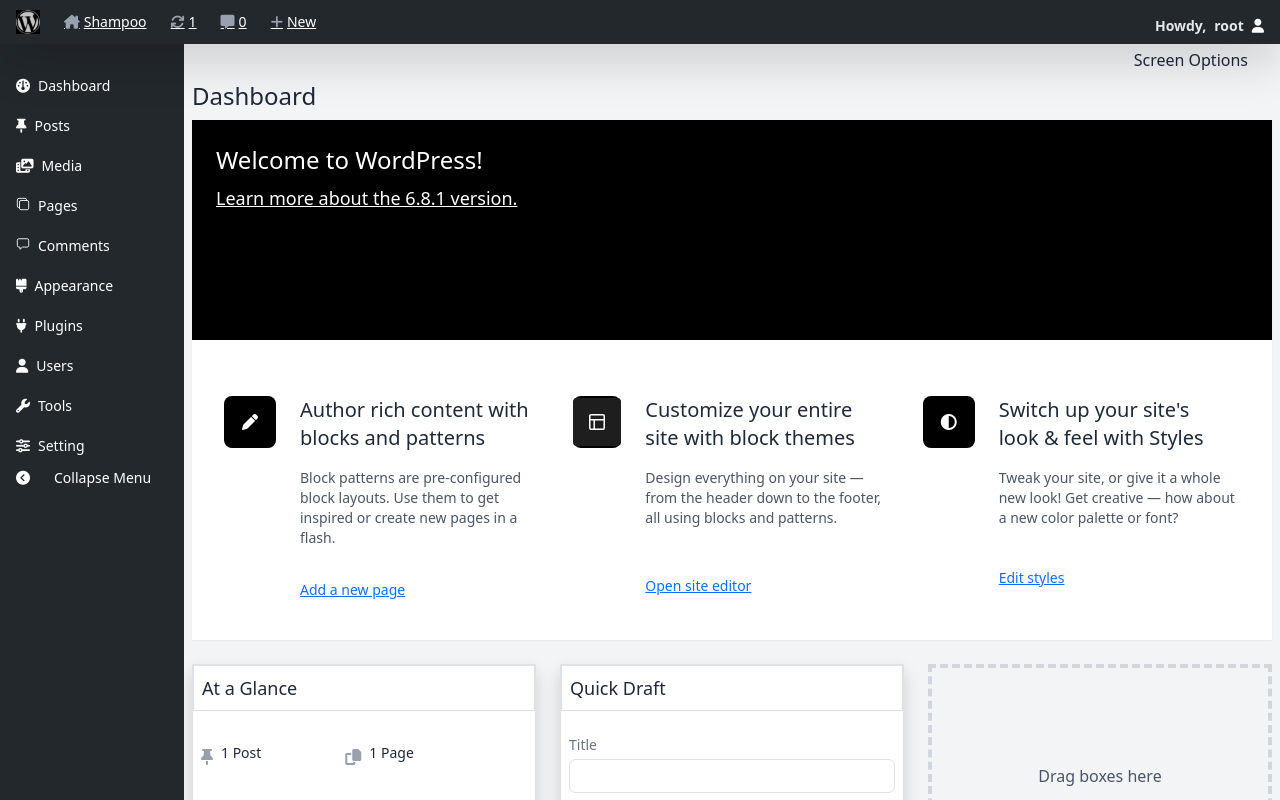
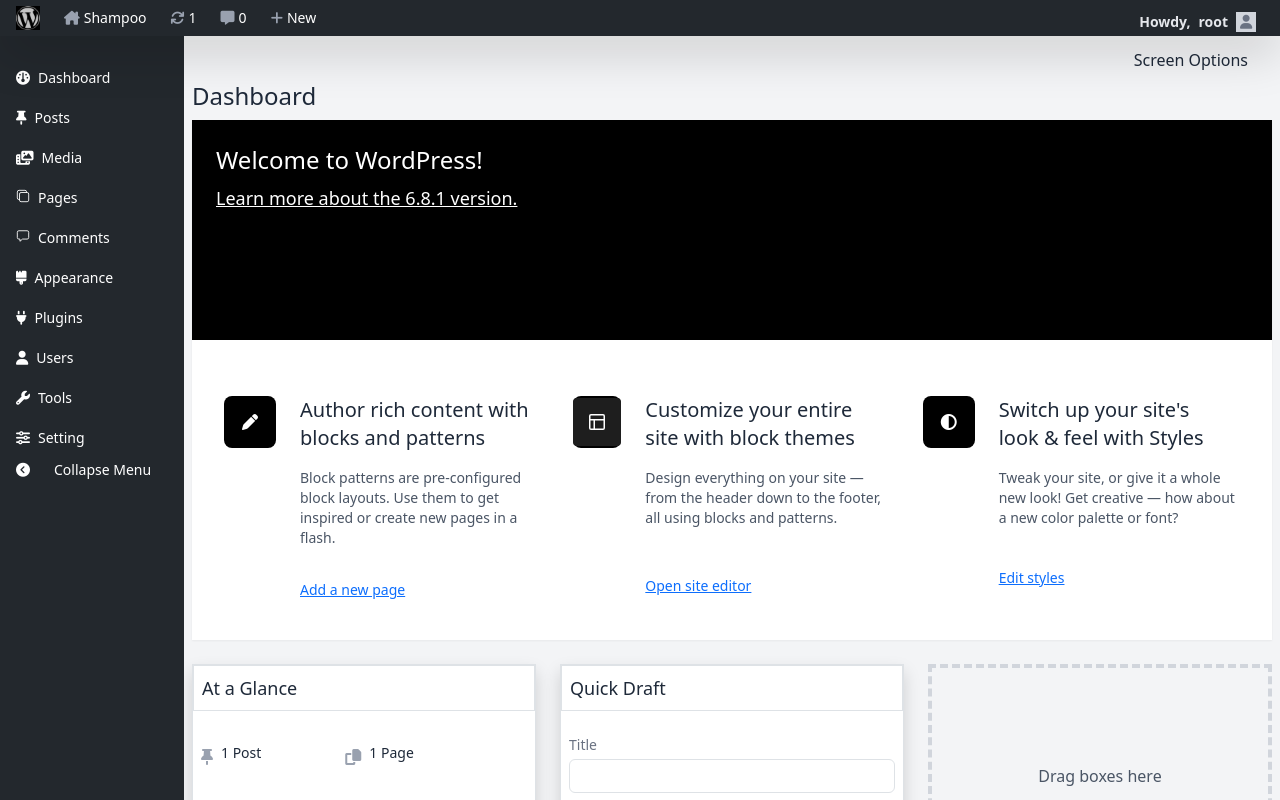
Before and after one commit to VANSHITAWEBEARL/ADMIN-PANAL, a React (Vite) app: page / in a window 1280 px wide. Shown: the top 800 px of the page. Built offline with nearby package versions, Linux system fonts and the light colour scheme.

Commit message:
Fix path to Home.jsx

```diff
--- a/src/Header.jsx
+++ b/src/Header.jsx
@@ -1,10 +1,26 @@
 import React from 'react';
 import { Link } from 'react-router-dom'; // Correct router for web apps
 import logo from './assets/583.jpeg';
+import avatar from './assets/identicon.png'; // Add this import
 
 const Header = () => {
+  const [menuOpen, setMenuOpen] = React.useState(false);
+  const [openedByClick, setOpenedByClick] = React.useState(false);
+
+  // Optional: Close dropdown if clicked outside
+  React.useEffect(() => {
+    const handleClick = (e) => {
+      if (!e.target.closest('.user-menu')) {
+        setMenuOpen(false);
+        setOpenedByClick(false);
+      }
+    };
+    if (menuOpen) document.addEventListener('mousedown', handleClick);
+    return () => document.removeEventListener('mousedown', handleClick);
+  }, [menuOpen]);
+
   return (
-    <header className="w-full fixed top-0 left-0 right-0 z-50 bg-[#23282d] px-3 py-2 shadow-lg text-sm">
+    <header className="w-full fixed  top-0 left-0 right-0 z-50 bg-[#23282d] px-3 py-1  shadow-lg text-sm">
       <div className="flex flex-wrap items-center justify-between">
         {/* Left Section */}
         <div className="flex flex-wrap items-center gap-4">
@@ -14,25 +30,25 @@
           </div>
 
           {/* Home Link */}
-          <Link to="/" className="text-white no-underline font-medium flex items-center gap-1">
+          <Link to="/" className="text-white !no-underline font-medium flex items-center gap-1">
             <i className="fa-solid fa-house-chimney text-gray-400" aria-hidden="true"></i>
             <span>Shampoo</span>
           </Link>
 
           {/* Refresh Link */}
-          <Link to="/" className="text-white no-underline font-medium flex items-center gap-1">
+          <Link to="/" className="text-white !no-underline font-medium flex items-center gap-1">
             <i className="fa-solid fa-arrows-rotate text-gray-400" aria-hidden="true"></i>
             <span>1</span>
           </Link>
 
           {/* Comment Link */}
-          <Link to="/" className="text-white no-underline font-medium flex items-center gap-1">
+          <Link to="/" className="text-white !no-underline font-medium flex items-center gap-1">
             <i className="fa-solid fa-message text-gray-400" aria-hidden="true"></i>
             <span>0</span>
           </Link>
 
           {/* New Link */}
-          <Link to="/" className="text-white no-underline font-medium flex items-center gap-1">
+          <Link to="/" className="text-white !no-underline font-medium flex items-center gap-1">
             <i className="fa-solid fa-plus text-gray-400" aria-hidden="true"></i>
             <span>New</span>
           </Link>
@@ -40,10 +56,56 @@
 
         {/* Right Section */}
         <nav className="mt-2 sm:mt-0 flex items-center">
-          <span className="font-semibold text-gray-200 flex items-center gap-2">
-            Howdy, <span className="font-bold">root</span>
-          <Link to="/Profile" className="text-white no-underline font-medium flex items-center cursor-pointer gap-1">  <i className="fa-solid fa-user" aria-hidden="true"></i></Link>
-          </span>
+          <div
+            className="relative flex items-center cursor-pointer user-menu"
+            onMouseEnter={() => {
+              if (!openedByClick) setMenuOpen(true);
+            }}
+            onMouseLeave={() => {
+              if (!openedByClick) setMenuOpen(false);
+            }}
+            onClick={() => {
+              setMenuOpen((prev) => !prev);
+              setOpenedByClick((prev) => !menuOpen ? true : false);
+            }}
+          >
+            <div className='flex gap-2'>
+              <Link to="/Profile" className='!no-underline flex items-center gap-2'>
+            <span className="font-semibold text-gray-200 flex items-center gap-2">
+              Howdy, <span className="font-bold">root</span>
+            </span>
+            <div className="w-5 h-5  bg-gray-300 flex items-center justify-center  mr-2 ">
+                 <i className="fa-solid fa-user text-sm text-gray-500"></i>
+               </div>
+               </Link>
+               </div>
+
+            {menuOpen && (
+             <div className="absolute -right-5 top-4 min-w-[250px] bg-[#23282d] text-white rounded shadow-lg py-4 z-50 animate-fadeIn">
+             <div className="flex items-center px-4">
+               {/* Avatar Image */}
+               <div className="w-12 h-12  bg-gray-300 flex items-center justify-center  mr-4 mb-2">
+                 <i className="fa-solid fa-user text-2xl text-gray-500"></i>
+               </div>
+
+               {/* Username and links */}
+               <div>
+                 <div className="font-semibold mb-1">root</div>
+                 <Link
+                   to="/Profile"
+                   className="block text-sm text-white hover:text-[#00aaff] mb-1"
+                 >
+                   Edit Profile
+                 </Link>
+                 <div className="text-sm text-white hover:text-[#00aaff] cursor-pointer">
+                   Log Out
+                 </div>
+               </div>
+             </div>
+           </div>
+
+            )}
+          </div>
         </nav>
       </div>
     </header>
--- a/src/Sidebar.jsx
+++ b/src/Sidebar.jsx
@@ -236,7 +236,7 @@
       </div>
 
       {/* Desktop Sidebar */}
-      <aside className={`bg-[#23282d] text-white fixed top-10 py-4 left-0 hidden lg:flex flex-col transition-all duration-300 ${isCollapsed ? 'w-16' : 'w-46'}`} style={{ height: 'calc(100vh - 2rem)' }}>
+      <aside className={`bg-[#23282d] text-white fixed top-8 py-4 left-0 hidden lg:flex flex-col transition-all duration-300 ${isCollapsed ? 'w-16' : 'w-46'}`} style={{ height: 'calc(100vh - 2rem)' }}>
         <ul className="flex flex-col gap-1 mt-1 px-2">
           {menuItems.map((item, idx) => (
             <li key={item.label} className="text-sm flex flex-col gap-1 relative">
```
